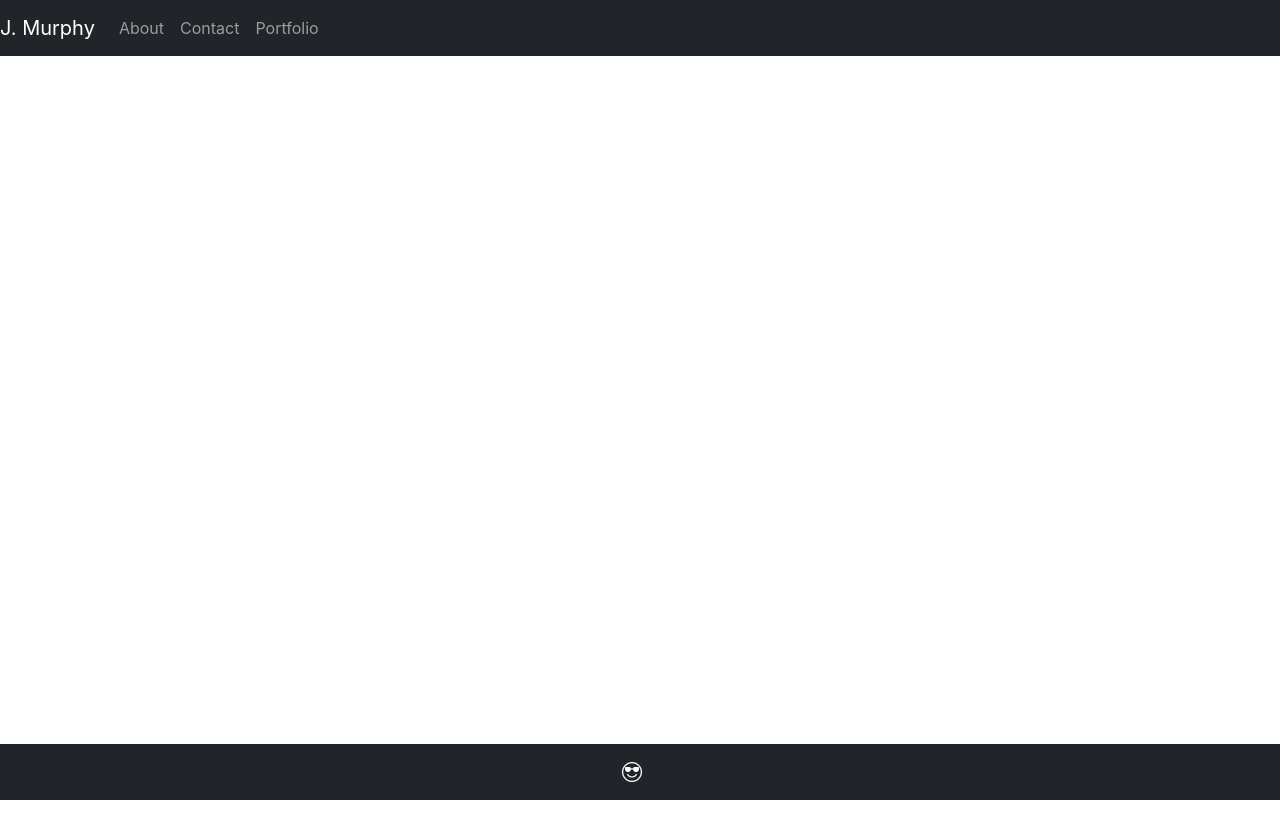
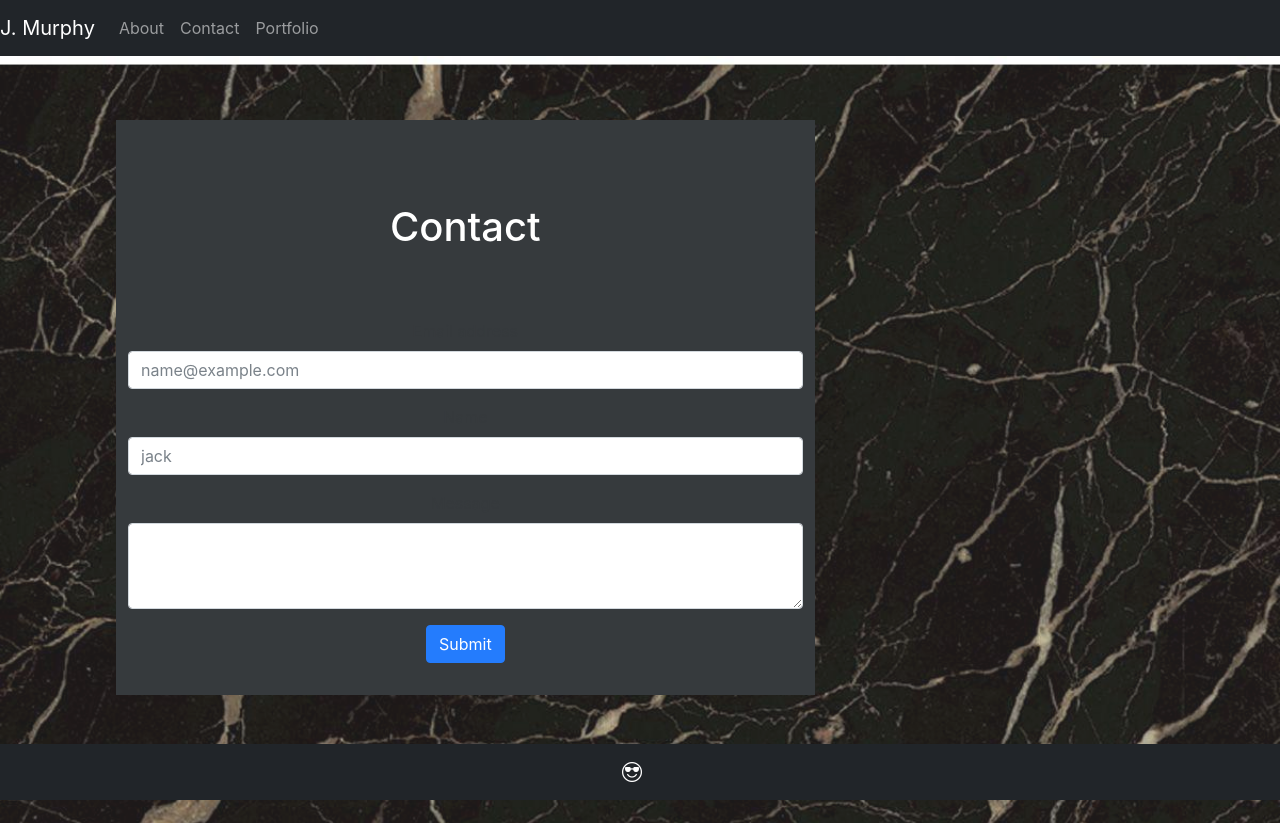
Before and after one commit to jmurphy0/portfolio, a React (Create React App) app: page /Contact in a window 1280 px wide. Before the commit the page ends 800 px from the top, so only its background shows below. Built offline with nearby package versions, Linux system fonts and the light colour scheme.

Commit message:
added contact page

```diff
--- a/src/App.js
+++ b/src/App.js
@@ -14,8 +14,8 @@ function App() {
       <>
         <Route exact path="/" component={About} />
         <Route exact path="/About" component={About} />
-        <Route exact path="Contact" component={Contact} />
-        <Route exact path="Portfolio" component={Portfolio} />
+        <Route exact path="/Contact" component={Contact} />
+        <Route exact path="/Portfolio" component={Portfolio} />
       </>
       <Footer />
     </Router>
--- a/src/index.css
+++ b/src/index.css
@@ -15,3 +15,15 @@ code {
 #aboutContainer {
   margin: 10%;
 }
+
+#contactContainer {
+  align-items: center;
+  justify-content: space-around;
+  display: auto-flex;
+  padding: 10%;
+  padding-top: 5%;
+}
+#contactHeader {
+  margin: 10%;
+  color: white;
+}
--- a/src/pages/contact.js
+++ b/src/pages/contact.js
@@ -0,0 +1,54 @@
+import React from "react";
+import Hero from "../components/Hero";
+
+function Contact() {
+  return (
+    <Hero>
+      <article id="contactContainer" class="container-m ms-auto content">
+        <section class="row">
+          <section class="col-md-8 bg-dark pt-3 pb-3">
+            <header id="contactHeader">
+              <h1>Contact</h1>
+            </header>
+            <section class="mb-3">
+              <label for="exampleFormControlInput1" class="form-label text">
+                Email address
+              </label>
+              <input
+                type="email"
+                class="form-control"
+                id="exampleFormControlInput1"
+                placeholder="name@example.com"
+              />
+            </section>
+            <section class="mb-3">
+              <label for="exampleFormControlInput1" class="form-label text">
+                Name
+              </label>
+              <input
+                type="text"
+                class="form-control"
+                id="exampleFormControlInput1"
+                placeholder="jack"
+              />
+            </section>
+            <section class="mb-3">
+              <label for="exampleFormControlTextarea1" class="form-label text">
+                Message
+              </label>
+              <textarea
+                class="form-control"
+                id="exampleFormControlTextarea1"
+                rows="3"
+              ></textarea>
+            </section>
+            <button type="submit" class="btn btn-primary mb-3">
+              Submit
+            </button>
+          </section>
+        </section>
+      </article>
+    </Hero>
+  );
+}
+export default Contact;
```
